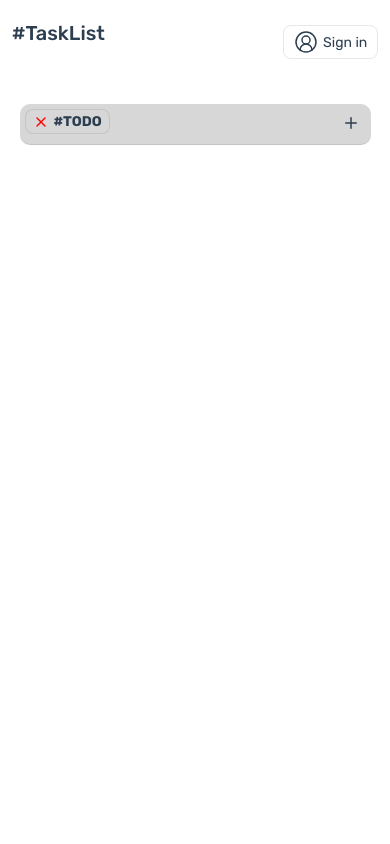
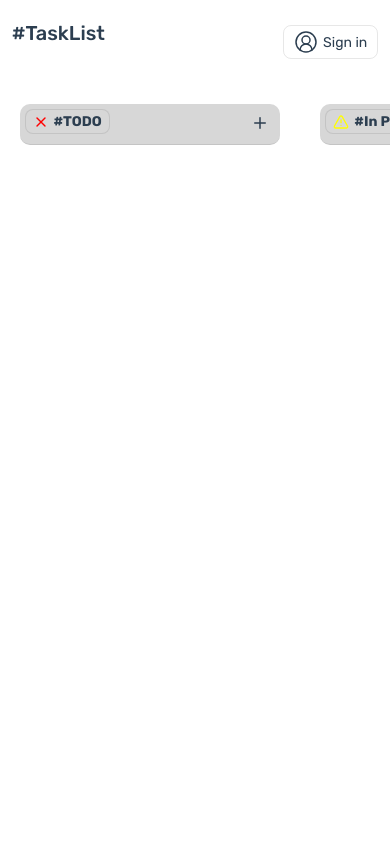
Before and after one commit to kamaeff/vue-todo.v2, a Vue app: page / in a window 390 px wide. Shown: the top 844 px of the page. Built offline with nearby package versions, Linux system fonts and the light colour scheme.

Commit message:
adaptive

```diff
--- a/src/assets/styles.css
+++ b/src/assets/styles.css
@@ -24,8 +24,6 @@ body {
 
     transition: color 0.5s,
     background-color 0.5s;
-
-    overflow-x: hidden;
 
     font-family: "Rubik", sans-serif;
 
--- a/src/views/Home/main/main.css
+++ b/src/views/Home/main/main.css
@@ -8,12 +8,16 @@
 
     margin-top: 50px;
 
+    overflow-x: auto;
+    overflow-y: hidden;
+
     h2 {
         font-size: 26px;
     }
 
     .list {
         width: 70%;
+        min-width: 70%;
 
         display: flex;
 
@@ -202,10 +206,8 @@
 @media (max-width: 992px) {
     .main {
         .list {
-            width: 100%;
             margin: 20px 0;
 
-            flex-direction: column;
             gap: 20px;
 
             .column {
@@ -248,6 +250,8 @@
 @media (max-width: 768px) {
     .main {
         align-items: start;
+        overflow-x: auto;
+        overflow-y: hidden;
 
         margin-top: 0;
 
@@ -258,8 +262,21 @@
         }
 
         .list {
+            display: flex;
+            flex-direction: row;
+
+
             .column {
-                width: 90%;
+                width: 80%;
+                flex: 0 0 auto;
+
+                padding-right:  20px;
+
+                .content {
+                    height: 75vh !important;
+
+                }
+
             }
 
         }
```
